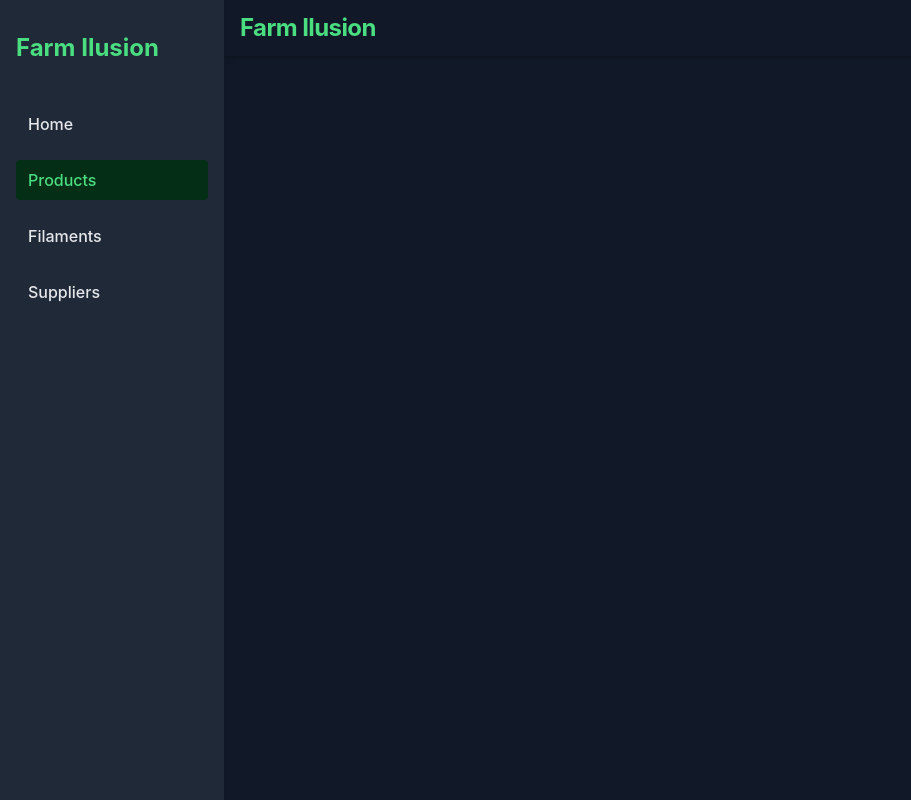
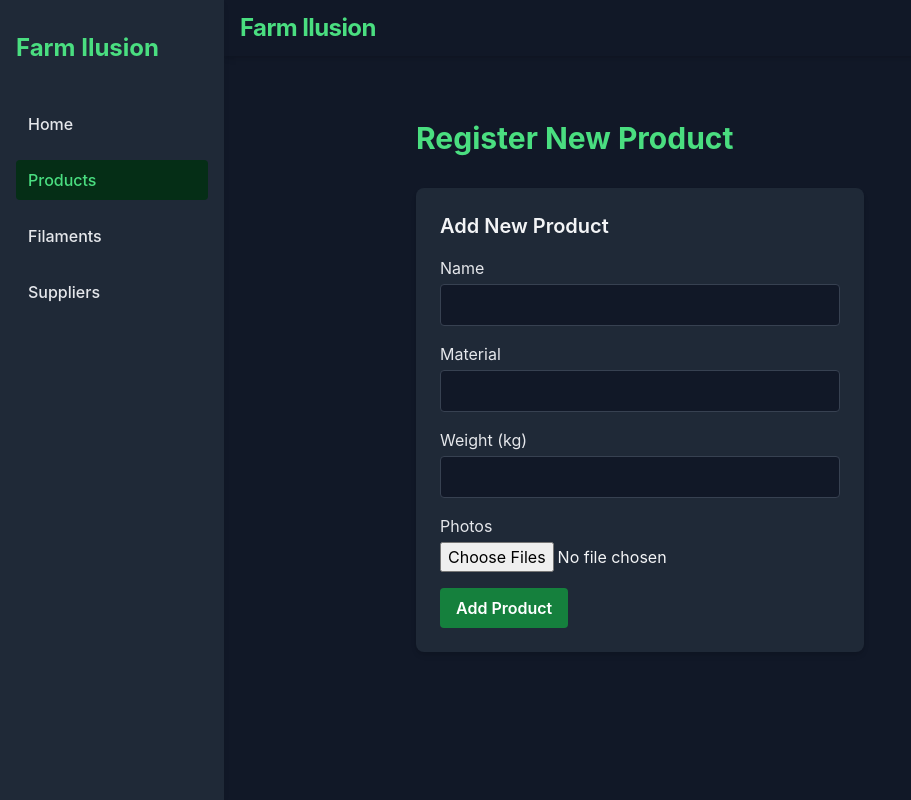
Before and after one commit to reteixeira10/maverickmarvel-client, a React (Create React App) app: page /products/new in a window 1280 px wide. Shown: the whole page, without its empty margins (0-911 px from the left). Built offline with nearby package versions, Linux system fonts and the light colour scheme.

Commit message:
move products form create to separate file

```diff
--- a/src/App.js
+++ b/src/App.js
@@ -4,6 +4,7 @@ import Navbar from "./components/Navbar";
 import Sidebar from "./components/Sidebar";
 import Home from "./pages/Home";
 import Products from "./pages/Products";
+import ProductCreate from "./pages/ProductCreate";
 import './App.css';
 
 function App() {
@@ -14,11 +15,12 @@ function App() {
         <div className="flex-1 ml-56">
           <Navbar />
           <div className="p-8">
-            <Routes>
-              <Route path="/" element={<Home />} />
-              <Route path="/products" element={<Products />} />
-              {/* Add more routes here for Filaments, Suppliers, etc. */}
-            </Routes>
+          <Routes>
+            <Route path="/" element={<Home />} />
+            <Route path="/products" element={<Products />} />
+            <Route path="/products/new" element={<ProductCreate />} />
+            {/* Add more routes here for Filaments, Suppliers, etc. */}
+          </Routes>
           </div>
         </div>
       </div>
--- /dev/null
+++ b/src/pages/ProductCreate.jsx
@@ -0,0 +1,18 @@
+import React from "react";
+import ProductForm from "../components/ProductForm";
+import { useNavigate } from "react-router-dom";
+
+const ProductCreate = () => {
+  const navigate = useNavigate();
+
+  return (
+    <div className="max-w-2xl mx-auto py-8">
+      <h1 className="text-3xl font-bold mb-8 text-green-700 dark:text-green-400">Register New Product</h1>
+      <ProductForm
+        onSuccess={() => navigate("/products")}
+      />
+    </div>
+  );
+};
+
+export default ProductCreate;
--- a/src/pages/Products.jsx
+++ b/src/pages/Products.jsx
@@ -1,9 +1,8 @@
 import React, { useEffect, useState } from "react";
-import ProductForm from "../components/ProductForm";
+import { Link } from "react-router-dom";
 
 const Products = () => {
   const [products, setProducts] = useState([]);
-  const [showForm, setShowForm] = useState(false);
   const [loading, setLoading] = useState(false);
 
   const fetchProducts = () => {
@@ -39,20 +38,12 @@ const Products = () => {
   return (
     <div>
       <h1 className="text-3xl font-bold mb-8 text-green-700 dark:text-green-400">3D Printed Products</h1>
-      <button
-        onClick={() => setShowForm((prev) => !prev)}
-        className="mb-4 bg-green-700 hover:bg-green-800 text-white font-semibold px-4 py-2 rounded transition"
+      <Link
+        to="/products/new"
+        className="mb-4 inline-block bg-green-700 hover:bg-green-800 text-white font-semibold px-4 py-2 rounded transition"
       >
-        {showForm ? "Cancel" : "Add New Product"}
-      </button>
-      {showForm && (
-        <ProductForm
-          onSuccess={() => {
-            fetchProducts();
-            setShowForm(false);
-          }}
-        />
-      )}
+        Add New Product
+      </Link>
       {loading ? (
         <div className="text-center text-gray-500 dark:text-gray-300 py-8">Loading...</div>
       ) : (
```
